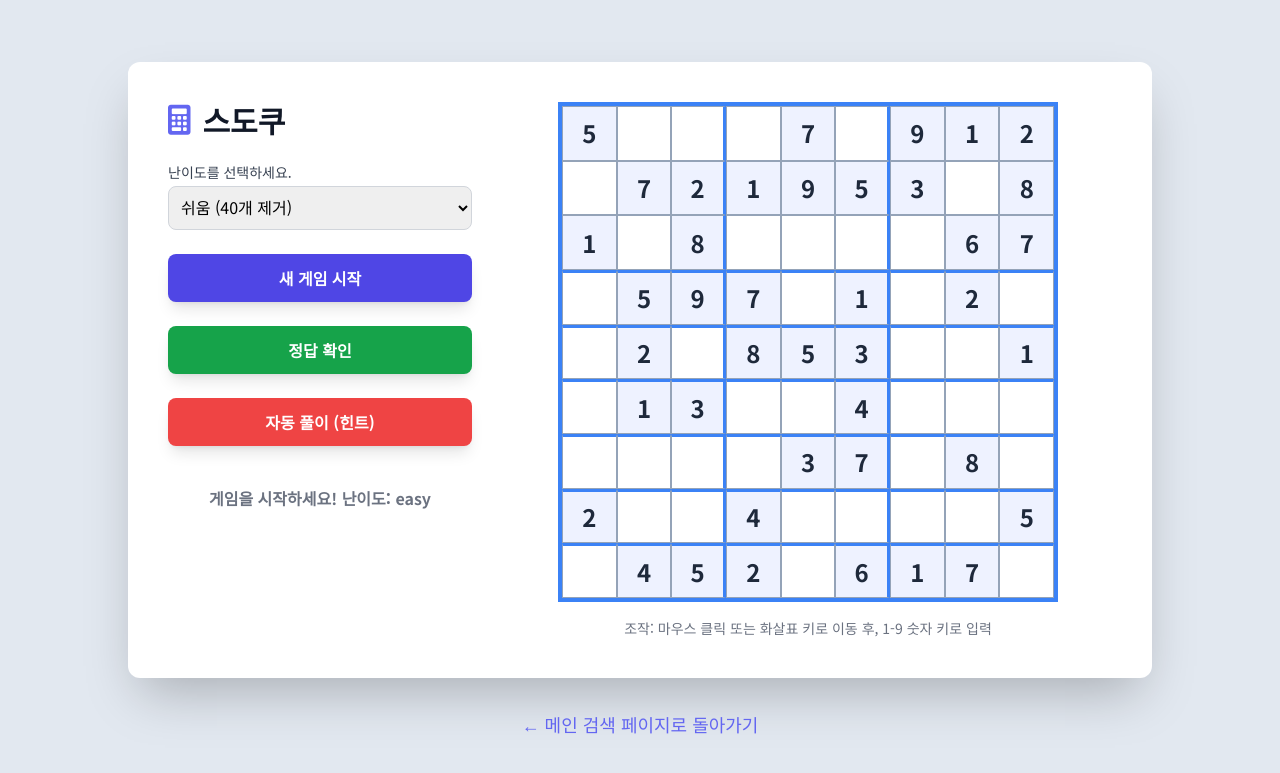
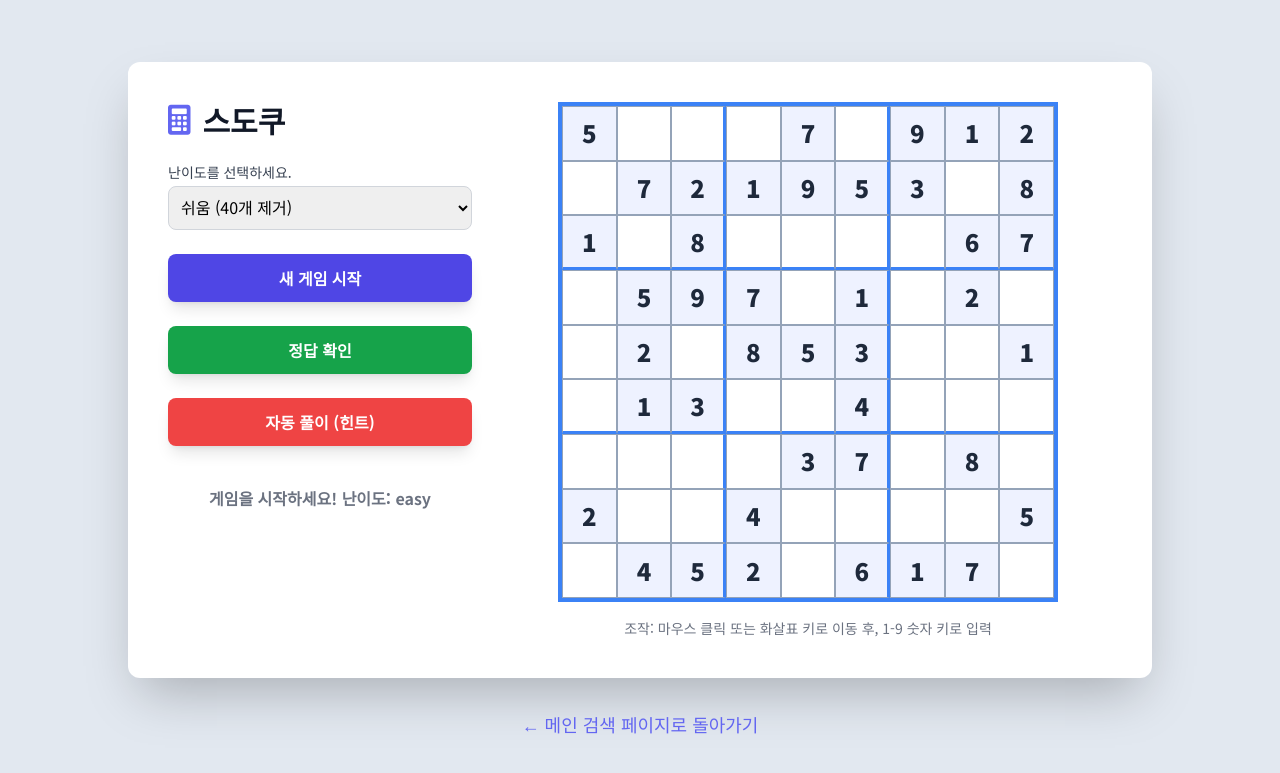
Before and after one commit to Writer-lim/keyword-news-app, a Flask app: page /game/sudoku in a window 1280 px wide. Shown: the top 773 px of the page. Run offline with Flask 3, Linux system fonts and the light colour scheme; some libraries are stand-ins or nearby versions.

Commit message:
fix: 스도쿠 UI 및 보드 경계선 오류 수정

```diff
--- a/templates/sudoku.html
+++ b/templates/sudoku.html
@@ -7,7 +7,7 @@
     <script src="https://cdn.tailwindcss.com"></script>
     <link rel="stylesheet" href="https://cdnjs.cloudflare.com/ajax/libs/font-awesome/6.0.0-beta3/css/all.min.css">
     <style>
-        @import url('https://fonts.googleapis.com/css2?family=Noto+Sans+KR:wght@400;700&display=swap');
+        @import url('https://fonts.googleapis.com/css2?family=Noto+Sans+KR:wght@400;700;900&display=swap');
 
         body {
             font-family: 'Noto Sans KR', sans-serif;
@@ -27,7 +27,7 @@
 
         .cell {
             aspect-ratio: 1 / 1; /* 정사각형 유지 */
-            border: 1px solid #94a3b8; /* Light gray border */
+            border: 1px solid #94a3b8; /* Light gray border (얇은 선) */
             display: flex;
             align-items: center;
             justify-content: center;
@@ -37,47 +37,36 @@
             cursor: pointer;
             transition: background-color 0.1s;
             user-select: none;
+            box-sizing: border-box; /* 패딩, 테두리가 크기에 포함되도록 */
         }
 
-        /* 3x3 블록 구분선 */
+        /* --- 3x3 블록 구분선 (수직선) 간소화 --- */
         .cell:nth-child(3n) {
             border-right-width: 3px;
             border-right-color: #3b82f6;
         }
-        .cell:nth-child(27n) {
+        /* 9번째 열 (보드 오른쪽 끝)의 오른쪽 선은 얇게 (메인 보드 테두리가 처리) */
+        .cell:nth-child(9n) {
+            border-right-width: 1px;
+            border-right-color: #94a3b8;
+        }
+
+        /* --- 3x3 블록 구분선 (수평선) 간소화 --- */
+        /* 27번째 셀 이후 (3행, 6행 아래)에 굵은 하단 선을 추가 */
+        /* grid-row-end: 4; (4번째 가로선)에 해당하는 셀들 */
+        .cell[data-row="2"], .cell[data-row="5"] {
             border-bottom-width: 3px;
             border-bottom-color: #3b82f6;
         }
-        .sudoku-grid > :nth-child(n+19) { /* 19번째 셀부터는 윗줄 테두리 적용 */
+        /* 맨 아래 행의 하단 선은 얇게 (메인 보드 테두리가 처리) */
+        .cell[data-row="8"] {
+             border-bottom-width: 1px;
+             border-bottom-color: #94a3b8;
+        }
+        /* 맨 위 행의 상단 선은 얇게 */
+        .cell[data-row="0"] {
             border-top-width: 1px;
-        }
-        /* 우하단 선 굵기 문제 해결: 그리드 오른쪽/아래쪽은 메인 보드 테두리가 처리함. */
-        /* 따라서 굵은 선은 3, 6, 9번째 셀의 오른쪽에만 적용되어야 함. */
-        .cell:nth-child(9n) {
-            border-right-width: 1px; /* 9번째 셀의 오른쪽은 얇게 */
-            border-right-color: #94a3b8;
-        }
-        .cell:nth-child(3n):not(:nth-child(9n)) {
-            border-right-width: 3px;
-            border-right-color: #3b82f6;
-        }
-
-        /* 굵은 가로줄 (3번째 행과 6번째 행 아래) */
-        .cell:nth-child(n) {
-            border-bottom: 1px solid #94a3b8;
-        }
-        /* 굵은 선은 27, 54번째 셀 이후의 셀에 굵은 상단 테두리를 줘서 표현 */
-        .sudoku-grid > :nth-child(n+28):nth-child(-n+54) {
-            border-top-width: 3px;
-            border-top-color: #3b82f6;
-        }
-        .sudoku-grid > :nth-child(n+55) {
-             border-top-width: 3px;
-             border-top-color: #3b82f6;
-        }
-        /* 우측 하단 테두리 정리 (보드 테두리가 처리) */
-        .sudoku-grid > :nth-last-child(-n+9) {
-            border-bottom-width: 1px; /* 맨 아래 행은 얇게 */
+            border-top-color: #94a3b8;
         }
 
         /* 셀 상태 */
@@ -97,7 +86,7 @@
             color: #ef4444; /* Red 500: 오답 */
         }
         .cell:not(.given):hover {
-            background-color: #dbeafe; /* Blue 200: 마우스 오버 시 색상만 변경 (크기 변화 제거) */
+            background-color: #dbeafe; /* Blue 200: 마우스 오버 시 색상만 변경 */
         }
 
         /* 키보드 입력 필드 숨기기 */
@@ -212,7 +201,7 @@
                     const cellDiv = document.createElement('div');
 
                     cellDiv.classList.add('cell');
-                    cellDiv.dataset.row = r;
+                    cellDiv.dataset.row = r; // data-row 속성을 사용하여 굵은 수평선 처리
                     cellDiv.dataset.col = c;
                     cellDiv.textContent = cellValue !== 0 ? cellValue : '';
 
@@ -292,41 +281,45 @@
                 board[r][c] = 0;
             }
 
-            // 입력 후 다음 셀로 이동
-            moveSelection(1);
+            // 입력 후 다음 셀로 이동 (선택적으로)
+            // moveSelection(1); // 자동 이동 주석 처리
         }
 
-        function moveSelection(direction) { // 1: 다음, -1: 이전
+        function moveSelection(direction) { // 1: 다음, -1: 이전, 9: 아래, -9: 위
             if (!selectedCell) return;
 
             const r = parseInt(selectedCell.dataset.row);
             const c = parseInt(selectedCell.dataset.col);
             let nextIndex = r * BOARD_SIZE + c + direction;
 
-            if (nextIndex < 0) nextIndex = BOARD_SIZE * BOARD_SIZE - 1;
-            if (nextIndex >= BOARD_SIZE * BOARD_SIZE) nextIndex = 0;
+            const totalCells = BOARD_SIZE * BOARD_SIZE;
+
+            // 다음 인덱스 계산 및 경계 처리
+            if (direction === 1 && c === BOARD_SIZE - 1) { // 오른쪽 끝에서 다음으로
+                nextIndex = (r < BOARD_SIZE - 1) ? (r + 1) * BOARD_SIZE : 0;
+            } else if (direction === -1 && c === 0) { // 왼쪽 끝에서 이전으로
+                nextIndex = (r > 0) ? r * BOARD_SIZE - 1 : totalCells - 1;
+            } else if (direction === BOARD_SIZE || direction === -BOARD_SIZE) { // 상하 이동은 모듈로 처리
+                nextIndex = (nextIndex + totalCells) % totalCells;
+            } else {
+                 nextIndex = (nextIndex + totalCells) % totalCells;
+            }
 
             const nextCell = boardElement.children[nextIndex];
 
-            // 주어진 셀(given) 건너뛰기
+            // 주어진 셀(given) 건너뛰기 로직
             if (nextCell.classList.contains('given')) {
-                // 재귀적으로 다음 셀로 이동 시도
-                const nextDirection = (nextIndex === 0 && direction === -1) || (nextIndex === (BOARD_SIZE * BOARD_SIZE - 1) && direction === 1) ? direction : direction;
-
-                // 무한 루프 방지: 모든 셀이 given일 경우 중지
-                if (document.querySelectorAll('.cell:not(.given)').length === 0) return;
-
-                // 다음 셀로 이동
-                const loopCount = BOARD_SIZE * BOARD_SIZE;
-                for (let i = 0; i < loopCount; i++) {
-                    nextIndex = (r * BOARD_SIZE + c + direction * (i + 1) + BOARD_SIZE * BOARD_SIZE) % (BOARD_SIZE * BOARD_SIZE);
+                // 주어진 셀을 건너뛰면서 다음/이전 셀로 이동 시도
+                const maxAttempts = totalCells;
+                for (let i = 0; i < maxAttempts; i++) {
+                    nextIndex = (nextIndex + direction + totalCells) % totalCells;
                     const trialCell = boardElement.children[nextIndex];
                     if (!trialCell.classList.contains('given')) {
                         selectCell(trialCell);
                         return;
                     }
                 }
-                return; // 주어진 셀이 모두 채워져있으면 이동 중지
+                return; // 모든 셀이 given인 경우
             }
 
             selectCell(nextCell);
@@ -345,7 +338,7 @@
                 handleInput(parseInt(keyCode));
             } else if (keyCode === 'Delete' || keyCode === 'Backspace' || keyCode === '0') {
                 handleInput(0);
-            } else if (keyCode === 'ArrowRight' || keyCode === ' ' || keyCode === 'Tab') {
+            } else if (keyCode === 'ArrowRight') {
                 moveSelection(1);
             } else if (keyCode === 'ArrowLeft') {
                 moveSelection(-1);
@@ -353,6 +346,11 @@
                 moveSelection(-BOARD_SIZE);
             } else if (keyCode === 'ArrowDown') {
                 moveSelection(BOARD_SIZE);
+            }
+
+            // 엔터, 스페이스, 탭 등을 통한 이동 방지 (방향키만 사용)
+            else if (keyCode === ' ' || keyCode === 'Tab' || keyCode === 'Enter') {
+                // 아무것도 하지 않음
             }
         });
 
@@ -401,11 +399,17 @@
             const r = parseInt(cell.dataset.row);
             const c = parseInt(cell.dataset.col);
 
+            // 힌트를 제공할 때 정답을 입력하고 바로 주어진 셀처럼 처리
             cell.textContent = solution[r][c];
             board[r][c] = solution[r][c];
+            cell.classList.add('given'); // 힌트 셀은 다시 변경 불가능하도록 given 처리
+            cell.classList.remove('wrong', 'highlighted', 'selected');
 
-            cell.classList.remove('wrong');
-            messageArea.innerHTML = `<p class="text-orange-500">💡 힌트: 한 칸을 채웠습니다.</p>`;
+            // 입력 후 선택 해제
+            selectedCell = null;
+            clearSelection();
+
+            messageArea.innerHTML = `<p class="text-orange-500">💡 힌트: 한 칸을 채웠습니다. (이제 수정 불가)</p>`;
 
             // 모든 셀이 채워졌는지 다시 확인
             document.getElementById('check-solution-btn').click();
```
Lines whose indentation alone changed are shown as unchanged.
